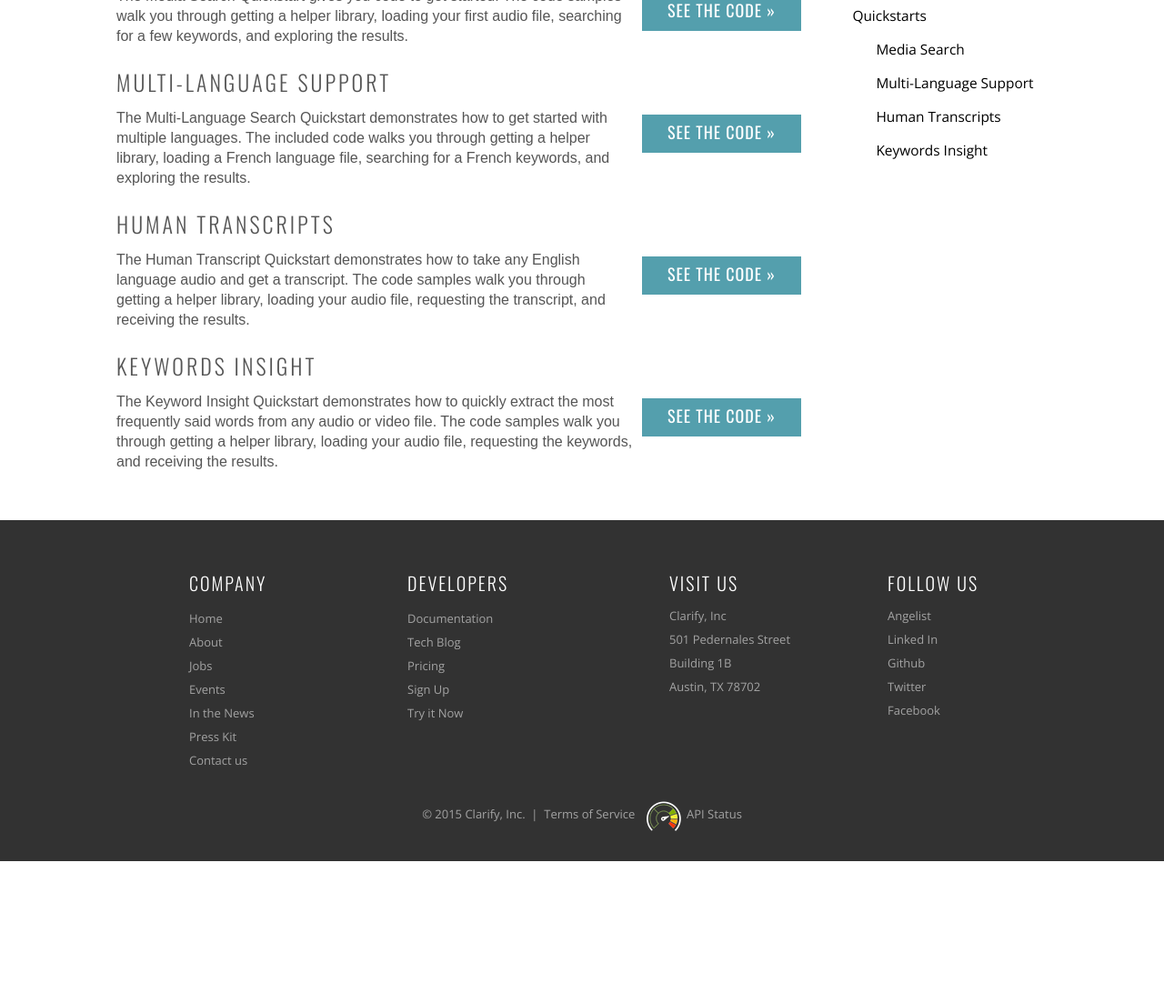
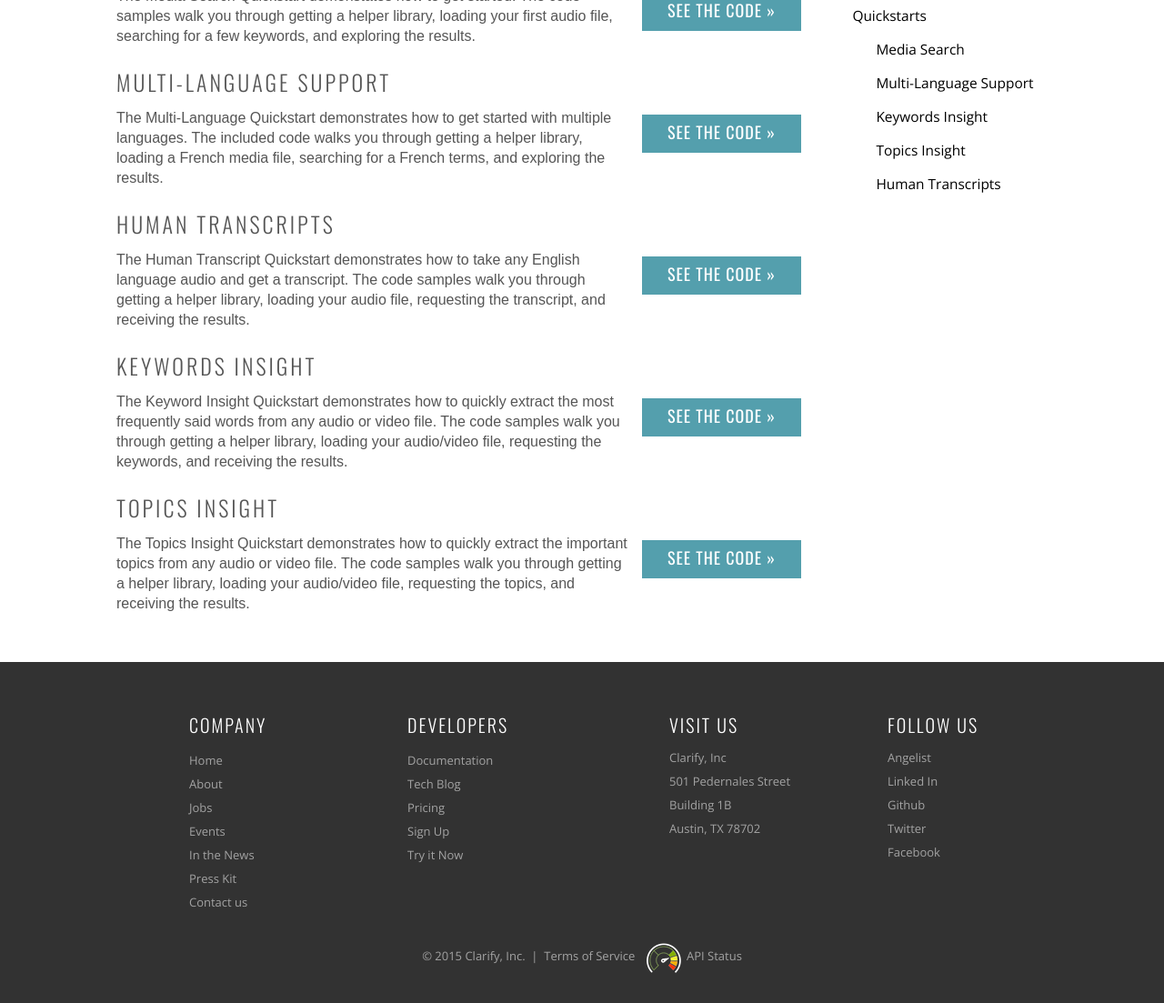
Before and after one commit to xclarifyio/clarify.github.io, a Jekyll site: the page built from quickstarts/index.html, in a window 1280 px wide. Shown: the part 320-1423 px from the top of the page at 91% size. Built offline with Jekyll 4.4.1, drawn with Linux system fonts in a browser that asks for light colours; nearby versions of some CDN libraries; some web fonts are replaced; before the commit the page ends 1267 px from its top, so only the background shows below that; some of the changed text lies outside the part shown.

Commit message:
fleshed out the Topics API calls: - added the quickstart - added the data formats - showed simple jq formulas in action

```diff
--- a/_includes/sidebar.html
+++ b/_includes/sidebar.html
@@ -5,13 +5,14 @@
             <ul id="menu-documentation-sidebar" class="menu">
                 <li class="menu-item"><a href="/api/">API Endpoints</a></li>
                 <li class="menu-item"><a href="/faq/">Frequently Asked Questions</a></li>
-                <li class="menu-item"><a href="/libraries/">Libraries</a></li>
+                <li class="menu-item"><a href="/libraries/">Libraries/SDKs</a></li>
                 <li class="menu-item"><a href="/quickstarts/">Quickstarts</a>
                     <ul class="sub-menu">
                         <li class="menu-item"><a href="/quickstarts/media-search.html">Media Search</a></li>
                         <li class="menu-item"><a href="/quickstarts/multi-language-support.html">Multi-Language Support</a></li>
+                        <li class="menu-item"><a href="/quickstarts/keyword-insight.html">Keywords Insight</a></li>
+                        <li class="menu-item"><a href="/quickstarts/topics-insight.html">Topics Insight</a></li>
                         <li class="menu-item"><a href="/quickstarts/human-transcripts.html">Human Transcripts</a></li>
-                        <li class="menu-item"><a href="/quickstarts/keyword-insight.html">Keywords Insight</a></li>
                     </ul>
                 </li>
             </ul>
--- a/_includes/source/curl/insight-links.html
+++ b/_includes/source/curl/insight-links.html
@@ -2,7 +2,8 @@
     <pre>
 <code class="bash">
 curl https://api.clarify.io/v1/bundles/abcde12345/insights \
-     --header "Authorization: Bearer myapikey"
+     --header "Authorization: Bearer myapikey"  | jq '.'
+# The jq portion is optional and just used to pretty print the resulting json
 </code>
     </pre>
 </div>
--- a/_includes/source/curl/media-loading.html
+++ b/_includes/source/curl/media-loading.html
@@ -4,7 +4,8 @@
 curl --data "media_url=http://media.clarify.io/audio/books/dorothyandthewizardinoz_01_baum_64kb.mp3" \
      --data "notify_url=http://example.org/sample-receiver" \
      --data "name=Dorothy and the Wizard of Oz" https://api.clarify.io/v1/bundles \
-     --header "Authorization: Bearer myapikey"
+     --header "Authorization: Bearer myapikey" | jq '.'
+    # The jq portion is optional and just used to pretty print the resulting json
 </code>
     </pre>
 </div>
--- /dev/null
+++ b/_includes/source/curl/process-topics.html
@@ -0,0 +1,5 @@
+<code class="bash">
+curl https://api.clarify.io/v1/bundles/abcde12345/insights/34567abcde \
+    --header "Authorization: Bearer myapikey" \ | jq '.track_data[0].topics[0].categories[0].path[]'
+    # The jq portion is optional and just used to pretty print the resulting json
+</code>
--- /dev/null
+++ b/_includes/source/curl/request-topics.html
@@ -0,0 +1,5 @@
+<code class="bash">
+curl https://api.clarify.io/v1/bundles/abcde12345/insights/34567abcde \
+    --header "Authorization: Bearer myapikey" | jq '.'
+# The jq portion is optional and just used to pretty print the resulting json
+</code>
--- a/_includes/source/json/insights_r4.html
+++ b/_includes/source/json/insights_r4.html
@@ -22,6 +22,9 @@
         "insight:spoken_words": {
             "href": "/v1/bundles/abcde12345/insights/12345abcde"
         },
+        "insight:spoken_topics": {
+            "href": "/v1/bundles/abcde12345/insights/34567abcde"
+        },
         "insight:transcript_r4": {
             "href": "/v1/bundles/abcde12345/insights/98765abcde"
         },
--- a/quickstarts/index.html
+++ b/quickstarts/index.html
@@ -7,11 +7,11 @@
 
 <h3>Media Search</h3>
 <div class="quickstart button"><a href="/quickstarts/media-search.html">See the Code »</a></div>
-<p>The Media Search Quickstart gives you code to get started. The code samples walk you through getting a helper library, loading your first audio file, searching for a few keywords, and exploring the results.</p>
+<p>The Media Search Quickstart demonstates how to get started. The code samples walk you through getting a helper library, loading your first audio file, searching for a few keywords, and exploring the results.</p>
 
 <h3>Multi-language Support</h3>
 <div class="quickstart button"><a href="/quickstarts/multi-language-support.html">See the Code »</a></div>
-<p>The Multi-Language Search Quickstart demonstrates how to get started with multiple languages. The included code walks you through getting a helper library, loading a French language file, searching for a French keywords, and exploring the results.</p>
+<p>The Multi-Language Quickstart demonstrates how to get started with multiple languages. The included code walks you through getting a helper library, loading a French media file, searching for a French terms, and exploring the results.</p>
 
 <h3>Human Transcripts</h3>
 <div class="quickstart button"><a href="/quickstarts/human-transcripts.html">See the Code »</a></div>
@@ -19,4 +19,8 @@
 
 <h3>Keywords Insight</h3>
 <div class="quickstart button"><a href="/quickstarts/keyword-insight.html">See the Code »</a></div>
-<p>The Keyword Insight Quickstart demonstrates how to quickly extract the most frequently said words from any audio or video file. The code samples walk you through getting a helper library, loading your audio file, requesting the keywords, and receiving the results.</p>
+<p>The Keyword Insight Quickstart demonstrates how to quickly extract the most frequently said words from any audio or video file. The code samples walk you through getting a helper library, loading your audio/video file, requesting the keywords, and receiving the results.</p>
+
+<h3>Topics Insight</h3>
+<div class="quickstart button"><a href="/quickstarts/topics-insight.html">See the Code »</a></div>
+<p>The Topics Insight Quickstart demonstrates how to quickly extract the important topics from any audio or video file. The code samples walk you through getting a helper library, loading your audio/video file, requesting the topics, and receiving the results.</p>
```
Also changed, not shown: _includes/sections/process-topics.html (added, +26 -0 lines), _includes/sections/request-topics.html (added, +26 -0 lines), _includes/source/json/insights_topics.html (added, +104 -0 lines), _includes/source/json/processed_topics.html (added, +13 -0 lines), quickstarts/topics-insight.html (added, +43 -0 lines).
